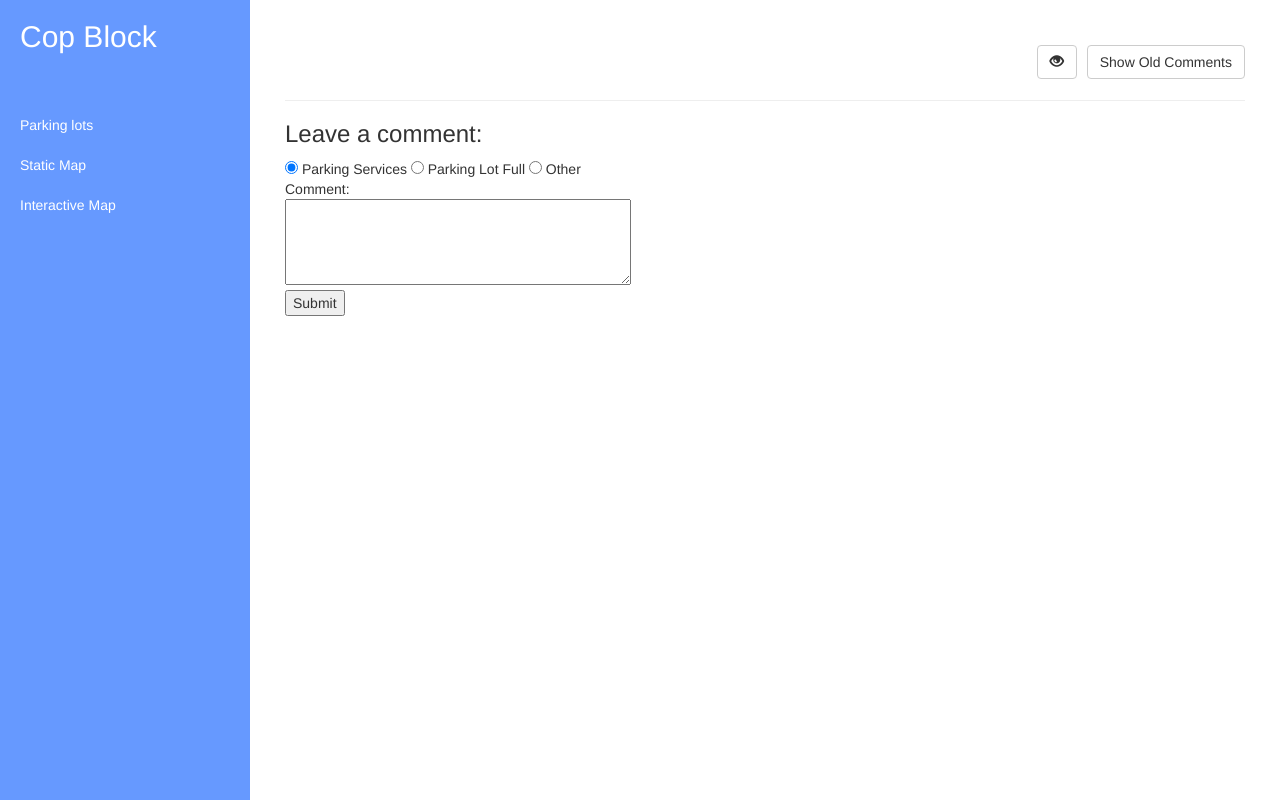
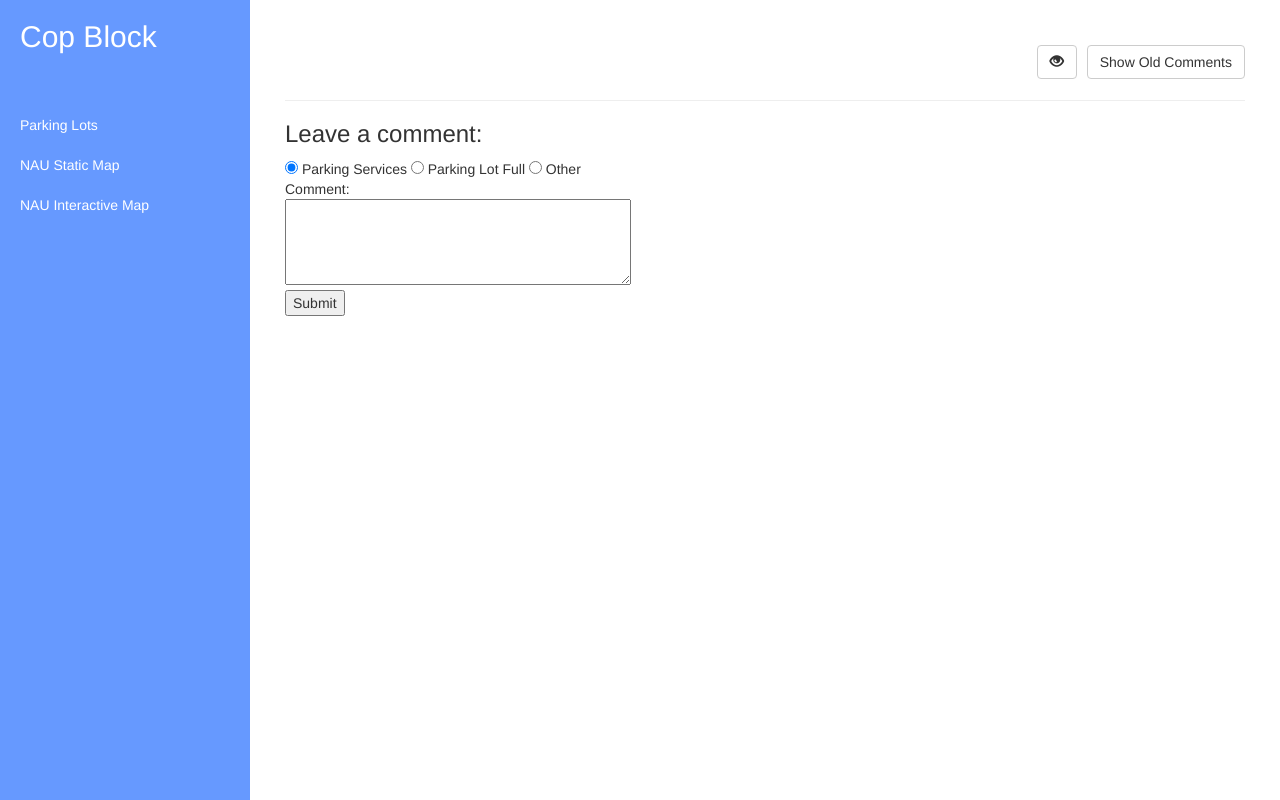
Before and after one commit to fujipug/project5, a Python web app: template templates/lots.html in a window 1280 px wide. Run offline with Jinja, Linux system fonts and the light colour scheme; the template is opened without the code that fills it, so the values that code supplies are empty; some libraries are stand-ins or nearby versions.

Commit message:
Easy side menu fixes

```diff
--- a/templates/dashboard.html
+++ b/templates/dashboard.html
@@ -45,7 +45,7 @@
                     <a href="#">Dashboard</a>
                 </li>-->
                 <li>
-                    <a href="/posts">Parking lots</a>
+                    <a href="/posts">Parking Lots</a>
                 </li>
                 <!--<li>
                     <a href="#">Overview</a>
@@ -57,10 +57,10 @@
                     <a href="#">About</a>
                 </li>-->
                 <li>
-                    <a href="https://nau.edu/parking/parkingmap/" target="_blank">Static Map</a>
+                    <a href="https://nau.edu/parking/parkingmap/" target="_blank">NAU Static Map</a>
                 </li>
                 <li>
-                    <a href="http://www2.nau.edu/nau-map/" target="_blank">Interactive Map</a>
+                    <a href="http://www2.nau.edu/nau-map/" target="_blank">NAU Interactive Map</a>
                 </li>
                 <li>
                     <a href="{{url}}"><h4>{{url_linktext}}</h4></a>
```
